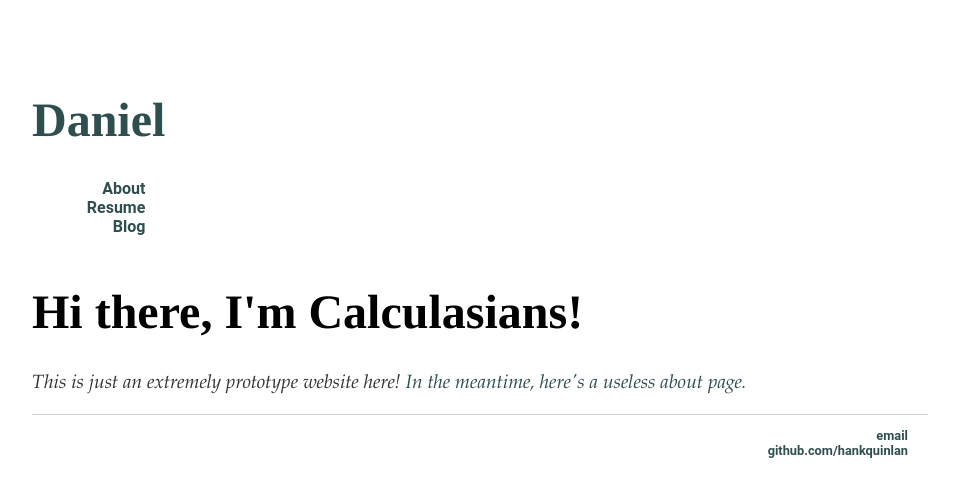
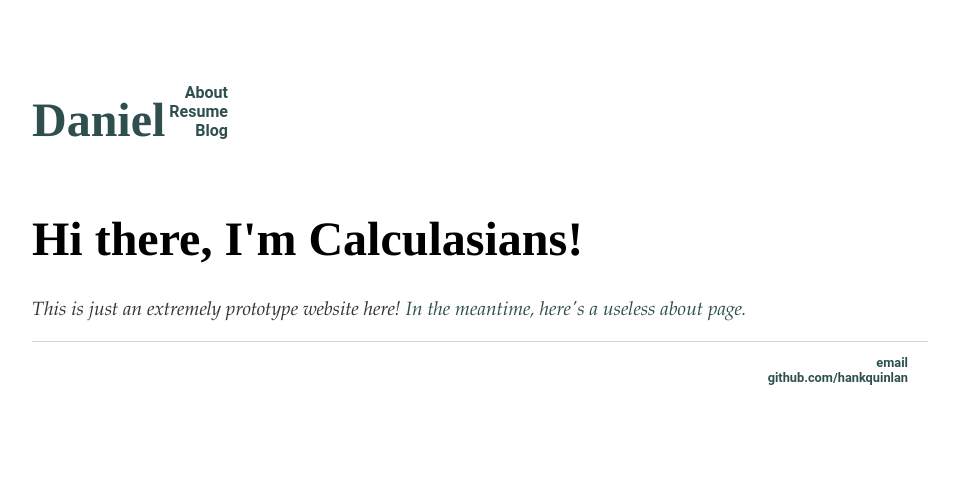
Before and after one commit to Calculasians/calculasians.github.io, a Jekyll site: the page built from index.html, in a window 1280 px wide. Shown: the top 497 px of the page, without its empty margins (160-1119 px from the left). Built offline with Jekyll 4.4.1, drawn with Linux system fonts in a browser that asks for light colours.

Commit message:
Update default.html

```diff
--- a/_layouts/default.html
+++ b/_layouts/default.html
@@ -11,15 +11,16 @@
 					<div class='home-button'>
 						<h1><a href="/">Daniel</a></h1>
 					</div>
-					<nav>
+                 		</div>
+                 		<div class='top-row'>
+					<nav class='right'>
 						<ul>
-							<li><a href="/about">About</a></li>
+							 <li ><a href="/about">About</a></li>
 	        					<li><a href="/resume">Resume</a></li>
 	        					<li><a href="/blog">Blog</a></li>
 	    					</ul>
 					</nav>
-
-				</div>
+                   		</div>
 			</header>
 
 
```
